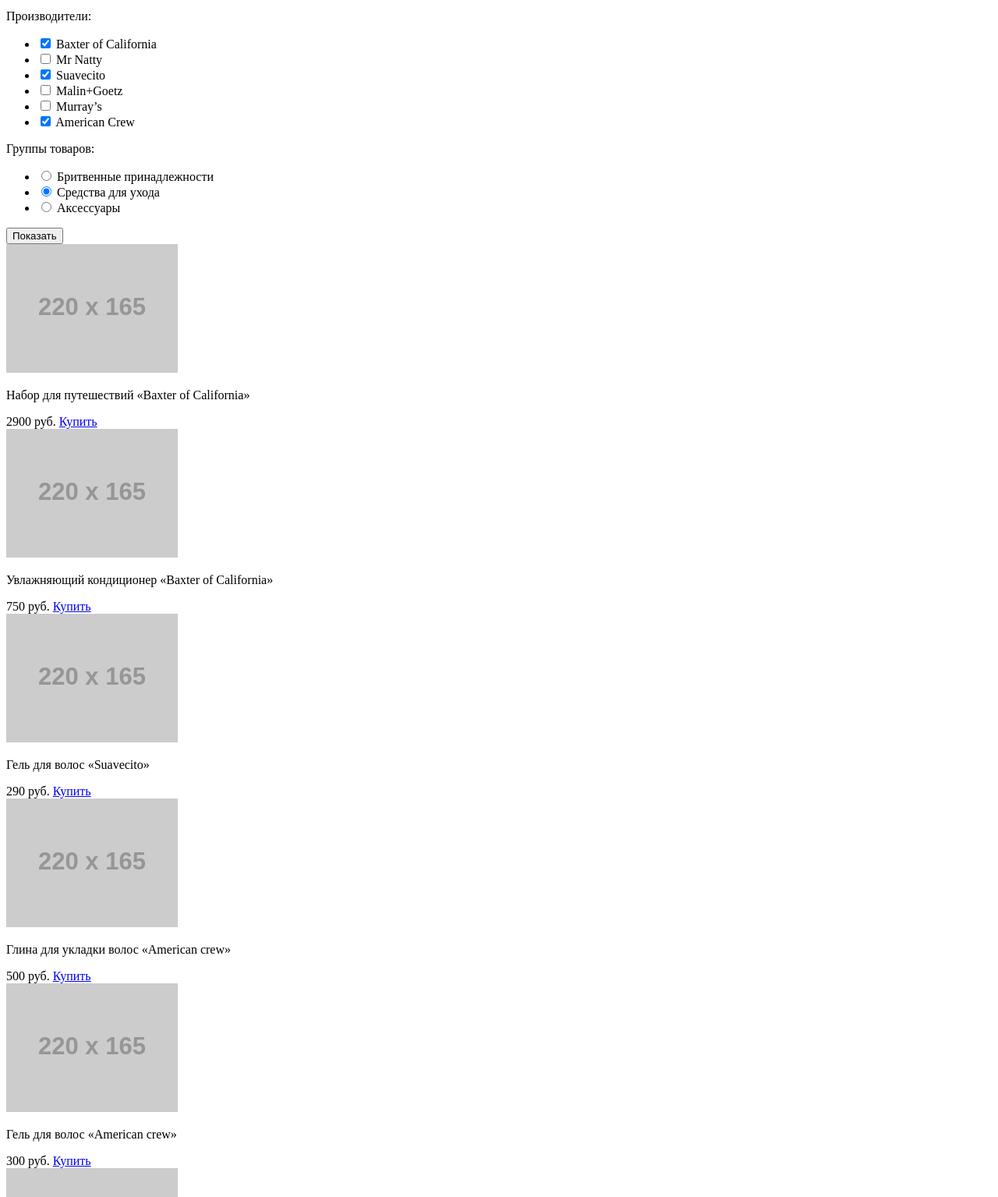
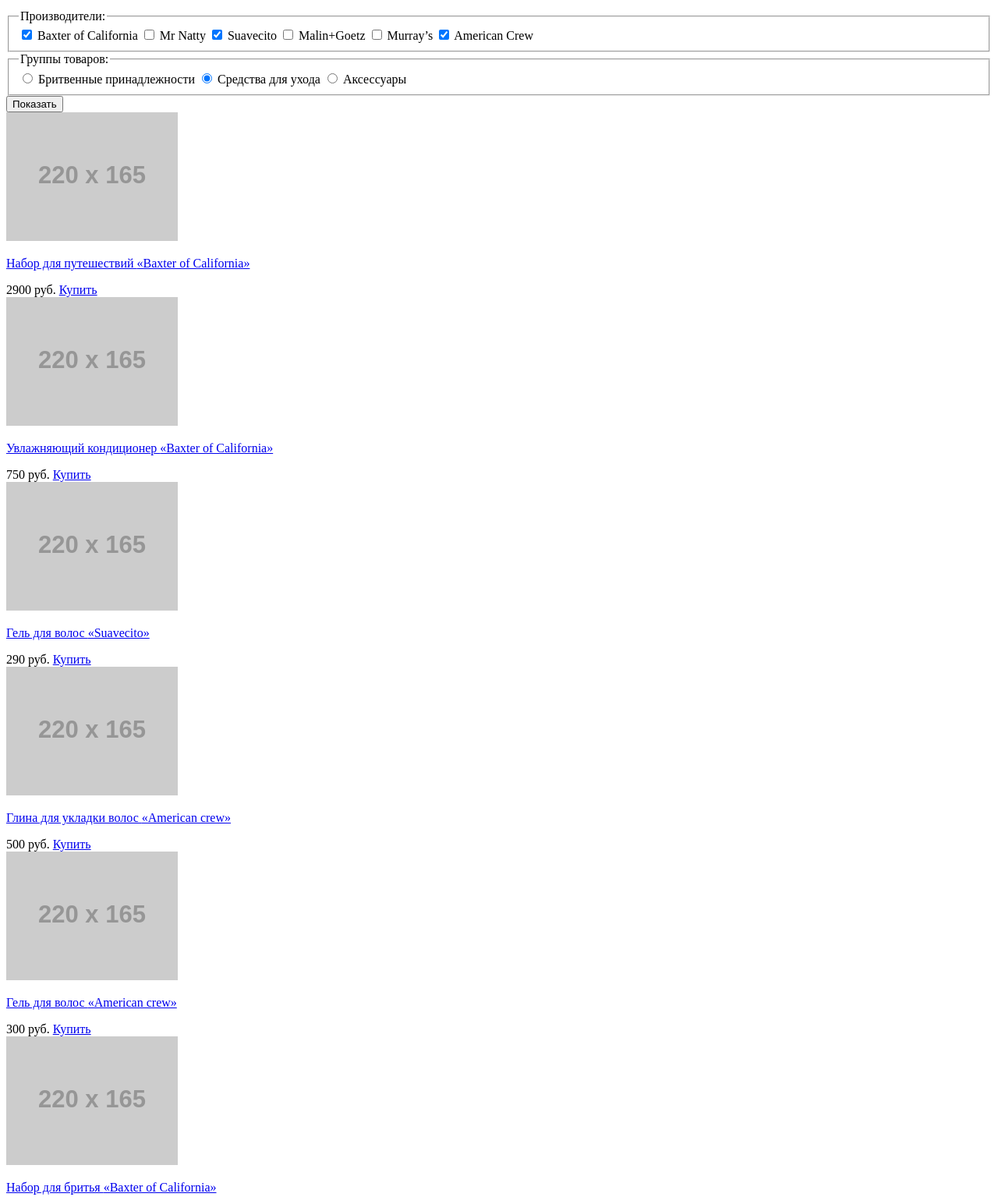
Before and after one commit to olga-yugoman/292175-barbershop, a plain HTML site: page barbershop-shop.html in a window 1280 px wide. Shown: the part 360-1895 px from the top of the page at 78% size. Drawn offline with Linux system fonts and the light colour scheme; placeholder pictures from the web are drawn by us.

Commit message:
Fixed markup

```diff
--- a/barbershop-shop.html
+++ b/barbershop-shop.html
@@ -8,7 +8,7 @@
   	<header class="main-header">
       <div class="container">
       	<div class="inner-logo">
-      		<img src="http://placehold.it/150x70" width="150" height="70" alt="">
+      		 <a href="index.html"><img src="http://placehold.it/150x70" width="150" height="70" alt="Барбершоп «Бородинский»"></a>
       	</div>
         <nav class="main-navigation">
            <ul>
@@ -49,96 +49,85 @@
       </ul>
       <div class="filter">
       	<form action="#" method="get">
-      		<p class="filter-title">Производители:</p>
-      		<ul class="filter-producers">
-      			<li>
+      		<fieldset class="filter-producers">
+      			<legend class="filter-title">Производители:</legend>
       				<input type="checkbox" name="baxter-of-california" id="baxter-of-california-box" checked>
             	<label for="baxter-of-california-box">Baxter of California</label>
-            </li>
-            <li>
+
             	<input type="checkbox" name="mr-natty" id="mr-natty-box">
             	<label for="mr-natty-box">Mr Natty</label>
-            </li>
-            <li>
+
             	<input type="checkbox" name="suavecito" id="suavecito-box" checked>
             	<label for="suavecito-box">Suavecito</label>
-            </li>
-						<li>
+
             	<input type="checkbox" name="malin-goetz" id="malin-goetz-box">
             	<label for="malin-goetz-box">Malin+Goetz</label>
-            </li>
-						<li>
+
             	<input type="checkbox" name="murrays" id="murrays-box">
             	<label for="murrays-box">Murray’s</label>
-            </li>
-						<li>
+
             	<input type="checkbox" name="american-crew" id="american-crew-box" checked>
             	<label for="american-crew-box">American Crew</label>
-            </li>
-           </ul>
-      		<p class="filter-title">Группы товаров:</p>
-      		<ul class="filter-group">
-      			<li>
+        	</fieldset>
+        	<fieldset class="filter-group">
+      			<legend class="filter-title">Группы товаров:</legend>
       				<label>
               	<input type="radio" name="group-item" value="shaving">
               	Бритвенные  принадлежности
            		</label>
-            </li>
-            <li>
+
             	<label>
               	<input type="radio" name="group-item" value="care" checked>
               	Средства для ухода
            		</label>
-            </li>
-            <li>
+
             	<label>
             		<input type="radio" name="group-item" value="accessories">
               	Аксессуары
            		</label>
-            </li>
-           </ul>
+        	</fieldset>
       		<input class="btn" type="submit" value="Показать">
       	</form>
       </div>
-      <div class="item">
+      <div class="items">
       	<article class="item-card">
-      		<img src="http://placehold.it/220x165" width="220" height="165" alt="">
-      		<p>Набор для путешествий <span class="item-mark">«Baxter of California»</span></p>
+      		<a href="catalog-item.html"><img src="http://placehold.it/220x165" width="220" height="165" alt="Набор для путешествий «Baxter of California»"></a>
+      		<a href="catalog-item.html"><p>Набор для путешествий <span class="item-mark">«Baxter of California»</span></p></a>
       		<span class="price">2900 руб.</span>
       		<a class="btn" href="#">Купить</a>
       	</article>
 
       	<article class="item-card">
-      		<img src="http://placehold.it/220x165" width="220" height="165" alt="">
-      		<p>Увлажняющий кондиционер <span class="item-mark">«Baxter of California»</span></p>
+      		<a href="#"><img src="http://placehold.it/220x165" width="220" height="165" alt="Увлажняющий кондиционер «Baxter of California»"></a>
+      		<a href="#"><p>Увлажняющий кондиционер <span class="item-mark">«Baxter of California»</span></p></a>
       		<span class="price">750 руб.</span>
       		<a class="btn" href="#">Купить</a>
       	</article>
 
       	<article class="item-card">
-      		<img src="http://placehold.it/220x165" width="220" height="165" alt="">
-      		<p>Гель для волос <span class="item-mark">«Suavecito»</span></p>
+      		<a href="#"><img src="http://placehold.it/220x165" width="220" height="165" alt="Гель для волос «Suavecito»"></a>
+      		<a href="#"><p>Гель для волос <span class="item-mark">«Suavecito»</span></p></a>
       		<span class="price">290 руб.</span>
       		<a class="btn" href="#">Купить</a>
       	</article>
 
       	<article class="item-card">
-      		<img src="http://placehold.it/220x165" width="220" height="165" alt="">
-      		<p>Глина для укладки волос <span class="item-mark">«American crew»</span></p>
+      		<a href="#"><img src="http://placehold.it/220x165" width="220" height="165" alt="Глина для укладки волос «American crew»"></a>
+      		<a href="#"><p>Глина для укладки волос <span class="item-mark">«American crew»</span></p></a>
       		<span class="price">500 руб.</span>
       		<a class="btn" href="#">Купить</a>
       	</article>
 
       	<article class="item-card">
-      		<img src="http://placehold.it/220x165" width="220" height="165" alt="">
-      		<p>Гель для волос <span class="item-mark">«American crew»</span></p>
+      		<a href="#"><img src="http://placehold.it/220x165" width="220" height="165" alt="Гель для волос «American crew»"></a>
+      		<a href="#"><p>Гель для волос <span class="item-mark">«American crew»</span></p></a>
       		<span class="price">300 руб.</span>
       		<a class="btn" href="#">Купить</a>
       	</article>
 
       	<article class="item-card">
-      		<img src="http://placehold.it/220x165" width="220" height="165" alt="">
-      		<p>Набор для бритья <span class="item-mark">«Baxter of California»</span></p>
+      		<a href="#"><img src="http://placehold.it/220x165" width="220" height="165" alt="Набор для бритья «Baxter of California»"></a>
+      		<a href="#"><p>Набор для бритья <span class="item-mark">«Baxter of California»</span></p></a>
       		<span class="price">3900 руб.</span>
       		<a class="btn" href="#">Купить</a>
       	</article>
```
Also changed, not shown: barbershop-price.html (+7 -7 lines), catalog-item.html (+10 -17 lines), index.html (+4 -4 lines). Lines whose indentation alone changed are shown as unchanged.
